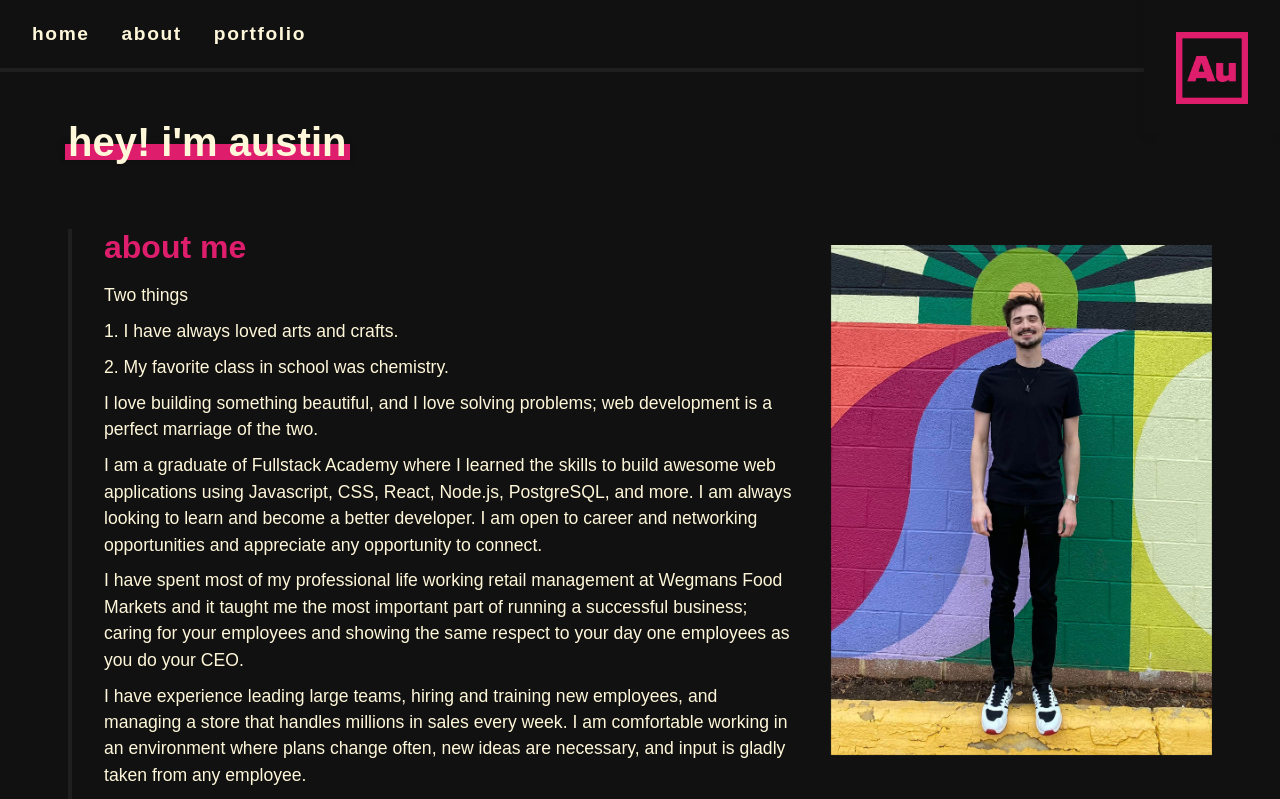
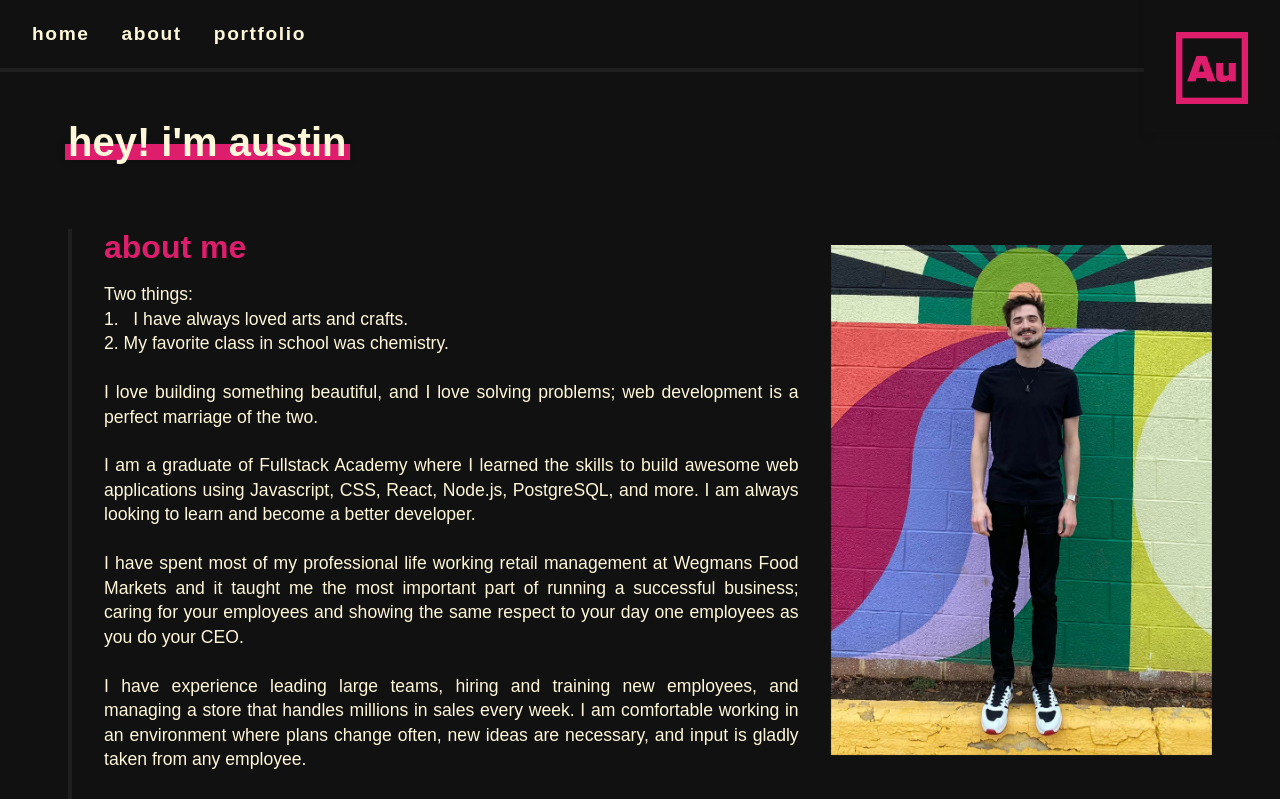
Before and after one commit to austin1052/Au, a React (Create React App) app: page /about in a window 1280 px wide. Shown: the top 799 px of the page. Built offline with nearby package versions, Linux system fonts and the light colour scheme; a web font is replaced by a local one.

Commit message:
About page style updates

```diff
--- a/src/App.css
+++ b/src/App.css
@@ -96,8 +96,9 @@ h4 {
 }
 
 p {
-  line-height: 1.5;
+  line-height: 1.4;
   margin-bottom: 0.6rem;
+  /* font-size: 1rem; */
 }
 
 img {
--- a/src/css/About.css
+++ b/src/css/About.css
@@ -7,6 +7,12 @@
   border-bottom: var(--border);
   padding-bottom: 2rem;
   font-size: 1.1rem;
+  text-align: justify;
+}
+
+.about--section p {
+  margin-bottom: 1.5rem;
+  white-space: pre-wrap;
 }
 
 .about--section:last-of-type {
@@ -15,7 +21,7 @@
 }
 
 .about--section--container {
-  padding-right: 2rem;
+  padding-right: var(--marginMobile);
   padding-left: var(--marginMobile);
   border-left: 4px solid var(--mid);
 }
--- a/src/pages/About.js
+++ b/src/pages/About.js
@@ -18,16 +18,32 @@ const About = () => {
                 I am a Frontend Web Developer based in Brooklyn, NY who has a passion for creating amazing user experiences and web applications that make life easier and more fun.
                 I have a strong background in customer service and team management.
               </p> */}
-              <p> Two things </p>
-              <p>1. I have always loved arts and crafts.</p>
-              <p> 2. My favorite class in school was chemistry.</p>
-              <p>I love building something beautiful, and I love solving problems; web development is a perfect marriage of the two. </p>
+              <p>
+                {`Two things:
+1.   I have always loved arts and crafts.
+2. My favorite class in school was chemistry.`}
+              </p>
 
-              <p>I am a graduate of Fullstack Academy where I learned the skills to build awesome web applications using Javascript, CSS, React, Node.js, PostgreSQL, and more. I am always looking to learn and become a better developer. I am open to career and networking opportunities and appreciate any opportunity to connect. </p>
+              <p>
+                I love building something beautiful, and I love solving problems; web development is a perfect marriage of the two.
+              </p>
 
-              <p>I have spent most of my professional life working retail management at Wegmans Food Markets and it taught me the most important part of running a successful business; caring for your employees and showing the same respect to your day one employees as you do your CEO. </p>
+              <p>
+                I am a graduate of Fullstack Academy where I learned the skills to build awesome web applications using Javascript, CSS, React, Node.js, PostgreSQL, and more. I am always looking to learn and become a better developer.
+              </p>
 
-              <p>I have experience leading large teams, hiring and training new employees, and managing a store that handles millions in sales every week. I am comfortable working in an environment where plans change often, new ideas are necessary, and input is gladly taken from any employee.</p>
+              <p>
+                I have spent most of my professional life working retail management at Wegmans Food Markets and it taught me the most important part of running a successful business; caring for your employees and showing the same respect to your day one employees as you do your CEO.
+              </p>
+
+              <p>
+                I have experience leading large teams, hiring and training new employees, and managing a store that handles millions in sales every week. I am comfortable working in an environment where plans change often, new ideas are necessary, and input is gladly taken from any employee.
+              </p>
+
+              <p>
+                I am open to career and networking opportunities and appreciate any opportunity to connect.
+              </p>
+
               <p>
                 Contact me. Let's build something!
               </p>
```
